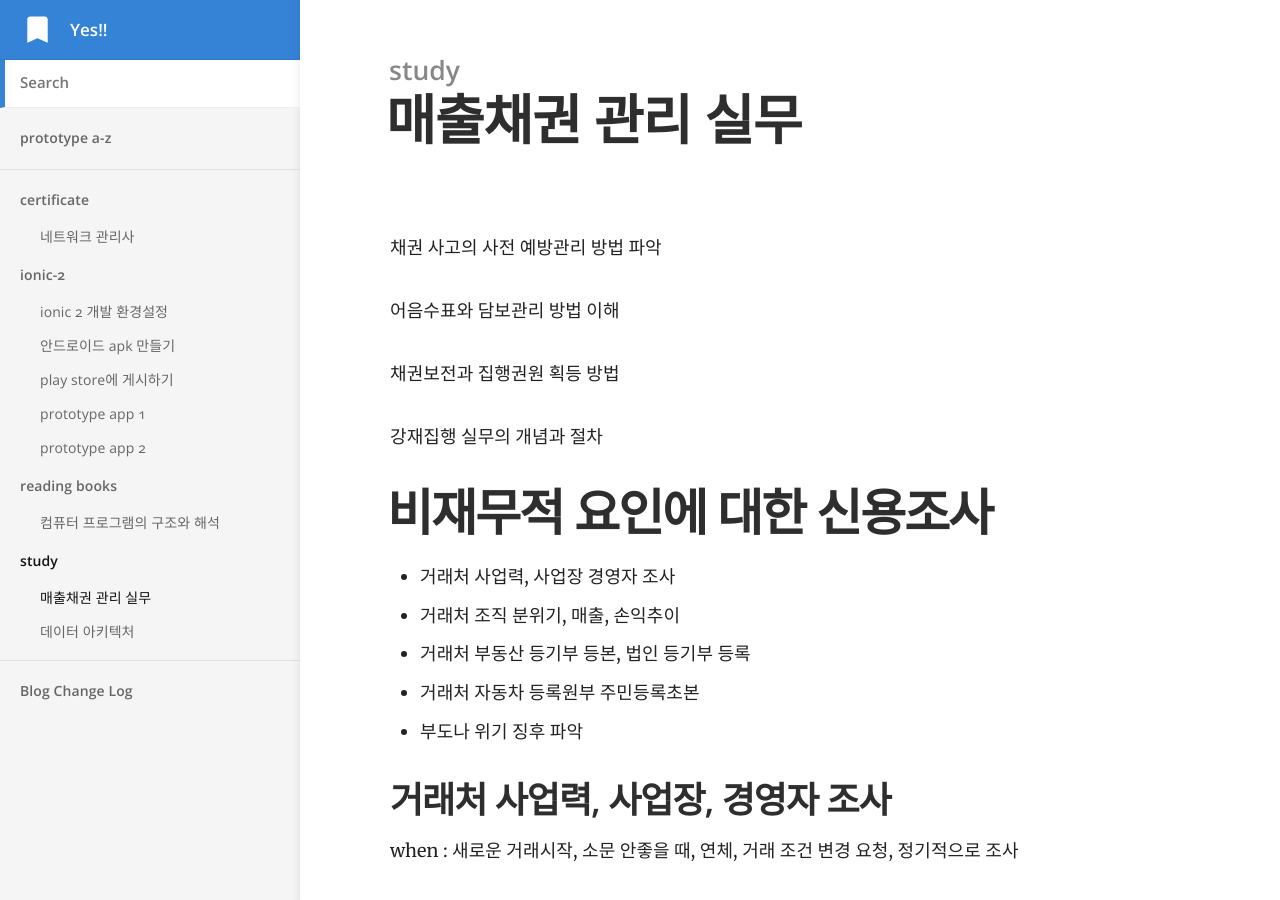
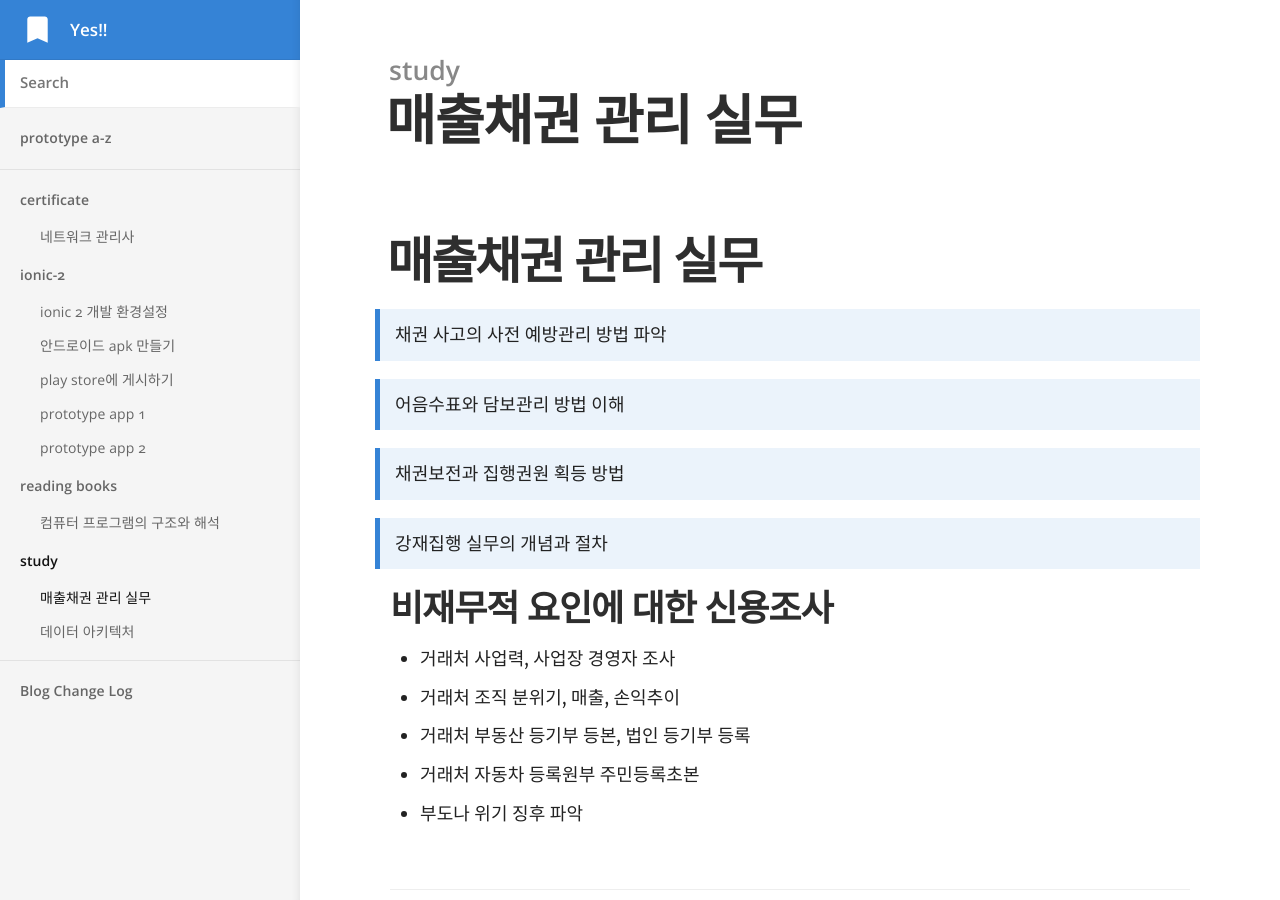
Before and after one commit to j2yes/j2yes.github.io, a Jekyll site: the page built from _docs/study/account_receivable.md, in a window 1280 px wide and 900 px high. Built offline with Jekyll 4.4.1, drawn with Linux system fonts in a browser that asks for light colours; comment, search, counter and statistics services are not loaded.

Commit message:
Updated '_docs/study/account_receivable.md' via CloudCannon

````diff
--- a/_docs/study/account_receivable.md
+++ b/_docs/study/account_receivable.md
@@ -5,23 +5,24 @@
 comments: true
 # other options
 ---
+# 매출채권 관리 실무
 
-채권 사고의 사전 예방관리 방법 파악
+> 채권 사고의 사전 예방관리 방법 파악
 
-어음수표와 담보관리 방법 이해
+> 어음수표와 담보관리 방법 이해
 
-채권보전과 집행권원 획등 방법
+> 채권보전과 집행권원 획등 방법
 
-강재집행 실무의 개념과 절차
+> 강재집행 실무의 개념과 절차
 
-# 비재무적 요인에 대한 신용조사
+## 비재무적 요인에 대한 신용조사
 - 거래처 사업력, 사업장 경영자 조사
 - 거래처 조직 분위기, 매출, 손익추이
 - 거래처 부동산 등기부 등본, 법인 등기부 등록
 - 거래처 자동차 등록원부 주민등록초본
 - 부도나 위기 징후 파악
 
-## 거래처 사업력, 사업장, 경영자 조사
+### 거래처 사업력, 사업장, 경영자 조사
 when : 새로운 거래시작, 소문 안좋을 때, 연체, 거래 조건 변경 요청, 정기적으로 조사
 - 사업력
   - 사업력 7년 이상이면 양호
@@ -36,7 +37,7 @@
   - 동종업계 경력이 긴경우 좋음
   - 주위 평판 (회사 and 경영자)
 
-## 주요 거래처와 종업원에 대한 조사
+### 주요 거래처와 종업원에 대한 조사
 - 거래처
   - 주요 거래선이 어디인가?
   - 거래선이 다수인가?
@@ -47,7 +48,7 @@
   - 종업원의 사기
   - 종업원의 근속연수
 
-## 부동산 등기부등본, 법인 등기부등록
+### 부동산 등기부등본, 법인 등기부등록
 - 부동산 등기부등본 : 주소지알면 열람 발급 가능
 ```
  표제부 (물건에 관한 사항 기재)
@@ -64,7 +65,8 @@
  이사(임원) 변동
  기타사항 (기업회생,파산절차, 가처분)
 ```
-## 자동차 등록원부, 주민등록 초본 열람
+
+### 자동차 등록원부, 주민등록 초본 열람
 - 자동차 등록원부 : 자동차등록번호, 소유자로 확인
   - 권리관계와 권리자 확인(신용 파악)
   - 세금 체납으로 압류 사실있는지 확인
@@ -74,7 +76,7 @@
   - 최근 주민등록 변경 사실
   - 채무자 단독세대는 문제일 확률 높음
 
-## 거래처의 부도 위기 징후
+### 거래처의 부도 위기 징후
 - 인적측면
   - 대표자 퇴직
   - 종업원 퇴사
````
